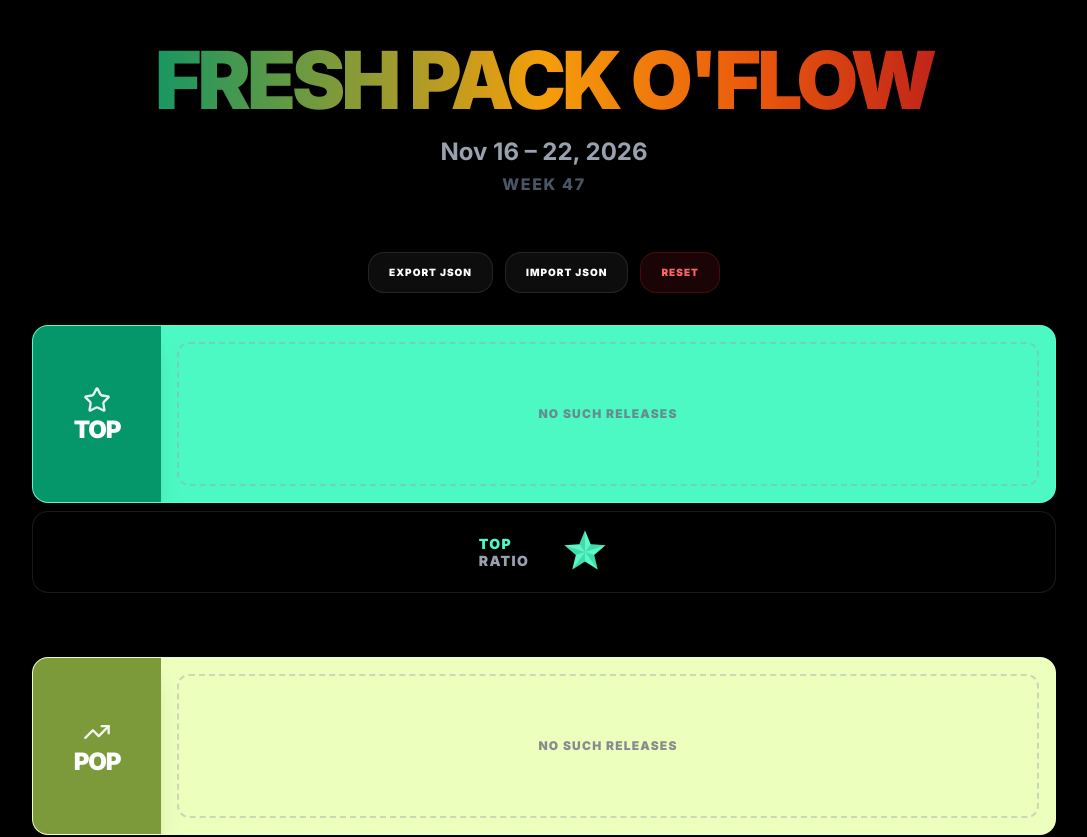
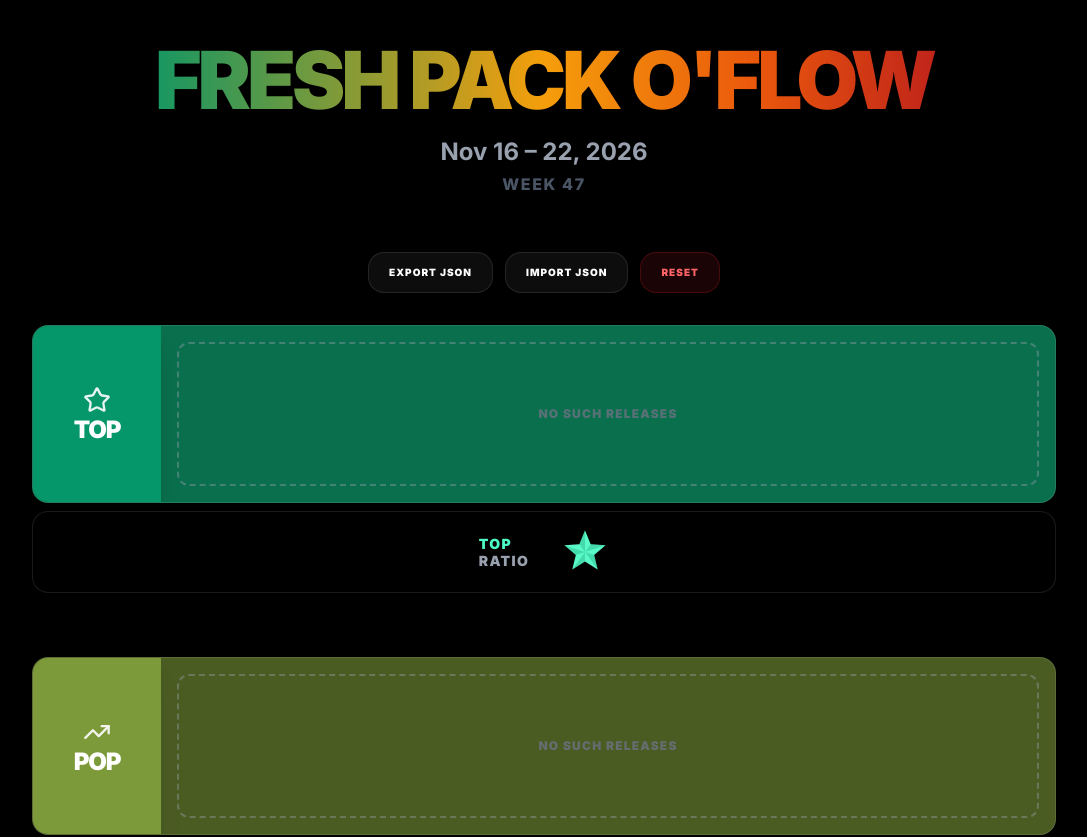
Before and after one commit to gianneefm/fresh-pack, a React (Vite) app: page / in a window 1280 px wide. Shown: the top 837 px of the page, without its empty margins (96-1183 px from the left). Built offline with nearby package versions, Linux system fonts and the light colour scheme; the HTML template or start-up script is replaced by a standard one.

Commit message:
Update App.jsx

```diff
--- a/src/App.jsx
+++ b/src/App.jsx
@@ -889,13 +889,13 @@ const ReleaseItem = ({ title, artist, score, coverLink, onClick }) => {
   );
 };
 
-const TierRow = ({ label, icon: Icon, bgColor, rowBgColor, textColorClass, isNop = false, releases, computedColor, tierRatio, onRowClick, onReleaseClick }) => {
+const TierRow = ({ label, icon: Icon, bgColor, rowBgColor, listBgColor, textColorClass, isNop = false, releases, computedColor, emptyColor, tierRatio, onRowClick, onReleaseClick }) => {
   const rowRef = useRef(null);
   const avg = releases.length ? releases.reduce((acc, r) => acc + (r.score ?? 0), 0) / releases.length : 0;
   return (
     <section ref={rowRef} className="w-full mb-8 last:mb-0 pb-8 font-sans">
       <div classNa11me="bg-black p-0.5 rounded-3xl">
-        <div className={`flex flex-col sm:flex-row rounded-2xl overflow-hidden border border-white/10 shadow-md relative group/row transition-all`} style={{ background: `${rowBgColor}` }}>
+        <div className={`flex flex-col sm:flex-row rounded-2xl overflow-hidden border border-white/10 shadow-md relative group/row transition-all`} style={{ background: `${listBgColor ?? rowBgColor}` }}>
           <div className={`flex flex-col items-center justify-center py-6 sm:py-0 sm:w-28 md:w-32 flex-shrink-0 gap-1 ${textColorClass} shadow-xl ${isNop ? '' : 'cursor-pointer hover:brightness-110'}`}
                onClick={isNop ? undefined : () => exportElement(rowRef, `Tier-${label}`)} style={{ background: `${bgColor}` }}>
             {Icon && <Icon className="size-6 sm:size-7 opacity-90" />}
@@ -921,14 +921,14 @@ const TierRow = ({ label, icon: Icon, bgColor, rowBgColor, textColorClass, isNop
         </div>
       </div>
       {!isNop && (
-        <RankFooter avgScore={avg} isNAState={!releases.length} tierRatio={tierRatio} tierLabel={label} computedColor={computedColor}
+        <RankFooter avgScore={avg} isNAState={!releases.length} tierRatio={tierRatio} tierLabel={label} computedColor={computedColor} emptyColor={emptyColor}
                     labelText={<div className="flex flex-col items-start uppercase font-black tracking-widest text-sm leading-tight"><span style={{ color: computedColor }}>{label}</span><span className="text-gray-400">RATIO</span></div>} />
       )}
     </section>
   );
 };
 
-const GradientStar = ({ percentage, score, sizeClass = 'size-7', isNA = false, customGradientStops = null, starColor, onStarClick }) => {
+const GradientStar = ({ percentage, score, sizeClass = 'size-7', isNA = false, customGradientStops = null, starColor, emptyColor = '#374151', onStarClick }) => {
   const uniqueId = useId().replace(/:/g, "");
   const fillPercent = Math.max(0, Math.min(100, percentage));
   const activeColor = starColor || (isNA ? '#4B5563' : getDynamicColor(score));
@@ -951,7 +951,7 @@ const GradientStar = ({ percentage, score, sizeClass = 'size-7', isNA = false, c
           <clipPath id={`clip-${uniqueId}`}><path d={starPath} /></clipPath>
           <linearGradient id={`grad-${uniqueId}`} x1="0%" y1="0%" x2="100%" y2="0%">
             {customGradientStops ? customGradientStops.map((s, i) => <stop key={i} offset={`${s.offset}%`} stopColor={s.color} />) :
-              <><stop offset="0%" stopColor={activeColor} /><stop offset={`${fillPercent}%`} stopColor={activeColor} /><stop offset={`${fillPercent}%`} stopColor="#374151" /><stop offset="100%" stopColor="#374151" /></>}
+              <><stop offset="0%" stopColor={activeColor} /><stop offset={`${fillPercent}%`} stopColor={activeColor} /><stop offset={`${fillPercent}%`} stopColor={emptyColor} /><stop offset="100%" stopColor={emptyColor} /></>}
           </linearGradient>
         </defs>
         <path d={starPath} fill={`url(#grad-${uniqueId})`} />
@@ -964,13 +964,13 @@ const GradientStar = ({ percentage, score, sizeClass = 'size-7', isNA = false, c
   );
 };
 
-const RankFooter = ({ avgScore, isNAState, tierRatio, tierLabel, labelText, computedColor }) => {
+const RankFooter = ({ avgScore, isNAState, tierRatio, tierLabel, labelText, computedColor, emptyColor }) => {
   const footerStarPercentage = isNAState ? 100 : tierRatio * 100;
   return (
     <div className="flex flex-row items-center justify-center p-4 select-none bg-black rounded-2xl border border-white/10 backdrop-blur-md mt-2 gap-8 text-center font-sans">
       <div className="flex-shrink-0 font-bold">{labelText}</div>
       <div className="flex flex-col items-center gap-1">
-        <GradientStar percentage={footerStarPercentage} score={avgScore} sizeClass="size-10 sm:size-12" isNA={false} starColor={computedColor}/>
+        <GradientStar percentage={footerStarPercentage} score={avgScore} sizeClass="size-10 sm:size-12" isNA={false} starColor={computedColor} emptyColor={emptyColor}/>
         {!isNAState && <span className="font-sans text-base sm:text-lg font-black tracking-tighter" style={{ color: computedColor }}>{(tierRatio * 100).toFixed(2)}%</span>}
       </div>
     </div>
@@ -1224,12 +1224,14 @@ const FreshPackOFlow = () => {
     }
   }, [weekNumber, weekYear, releases]);
 
+  // rowBgColor используется только для расчёта цветов звёзд в футерах тиров и секторов диаграммы,
+  // listBgColor (примерные hex-цвета из w27: Tailwind-цвет с 60% прозрачностью поверх чёрного фона) используется как фон строки с карточками.
   const tierBase = useMemo(() => [
-    { label: "TOP", icon: Star, bgColor: "#059669", rowBgColor: "#4df9c3", textColorClass: "text-white" },
-    { label: "POP", icon: TrendingUp, bgColor: "#7d9a3a", rowBgColor: "#ecffbd", textColorClass: "text-white" },
-    { label: "MOP", icon: Minus, bgColor: "#f59e0b", rowBgColor: "#ffe089", textColorClass: "text-white" },
-    { label: "FLOP", icon: TrendingDown, bgColor: "#ea580c", rowBgColor: "#f9b18b", textColorClass: "text-white" },
-    { label: "STOP", icon: XCircle, bgColor: "#ef4444", rowBgColor: "#fc8585", textColorClass: "text-white" }
+    { label: "TOP", icon: Star, bgColor: "#059669", rowBgColor: "#4df9c3", listBgColor: "#0A6F4D", textColorClass: "text-white" },
+    { label: "POP", icon: TrendingUp, bgColor: "#7d9a3a", rowBgColor: "#ecffbd", listBgColor: "#4B5C23", textColorClass: "text-white" },
+    { label: "MOP", icon: Minus, bgColor: "#f59e0b", rowBgColor: "#ffe089", listBgColor: "#935F07", textColorClass: "text-white" },
+    { label: "FLOP", icon: TrendingDown, bgColor: "#ea580c", rowBgColor: "#f9b18b", listBgColor: "#95450D", textColorClass: "text-white" },
+    { label: "STOP", icon: XCircle, bgColor: "#ef4444", rowBgColor: "#fc8585", listBgColor: "#841717", textColorClass: "text-white" }
   ], []);
 
   const metrics = useMemo(() => {
@@ -1255,12 +1257,15 @@ const FreshPackOFlow = () => {
         ratio: totalW > 0 ? wNum / totalW : 0,
         val: wNum,
         computedColor: getTierFooterColor(t.rowBgColor, t.bgColor, count, scored.length),
+        // Цвет звезды тира в пустом состоянии (0 релизов в тире): им закрашивается не заполненная часть звезды
+        emptyColor: getTierFooterColor(t.rowBgColor, t.bgColor, 0, 1),
       };
     });
 
     return {
       grouped,
       colors: tierStats.reduce((a, s) => ({ ...a, [s.label]: s.computedColor }), {}),
+      emptyColors: tierStats.reduce((a, s) => ({ ...a, [s.label]: s.emptyColor }), {}),
       ratios: tierStats.reduce((a, s) => ({ ...a, [s.label]: s.ratio }), {}),
       pie: tierStats.map(s => ({ name: s.label, value: s.val, color: s.computedColor })),
       dominant: tierStats.reduce((p, c) => (c.val > p.val ? c : p), { val: -1 }),
@@ -1459,6 +1464,7 @@ const FreshPackOFlow = () => {
               releases={metrics.grouped[t.label]}
               tierRatio={metrics.ratios[t.label]}
               computedColor={metrics.colors[t.label]}
+              emptyColor={metrics.emptyColors[t.label]}
               onRowClick={() => {
                 setIsEditing(false);
                 setSelectedRelease(null);
```
